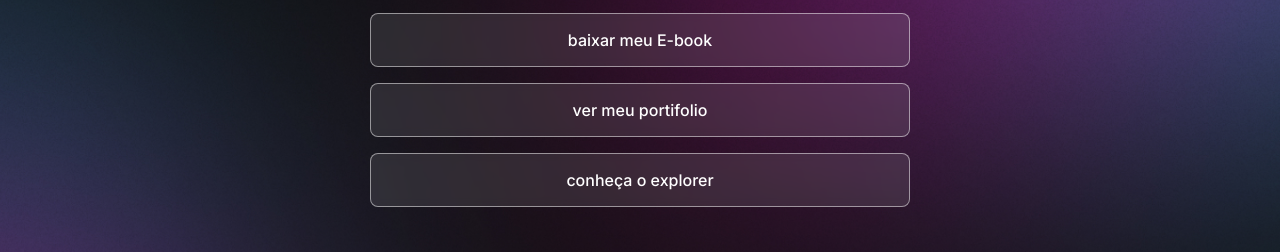
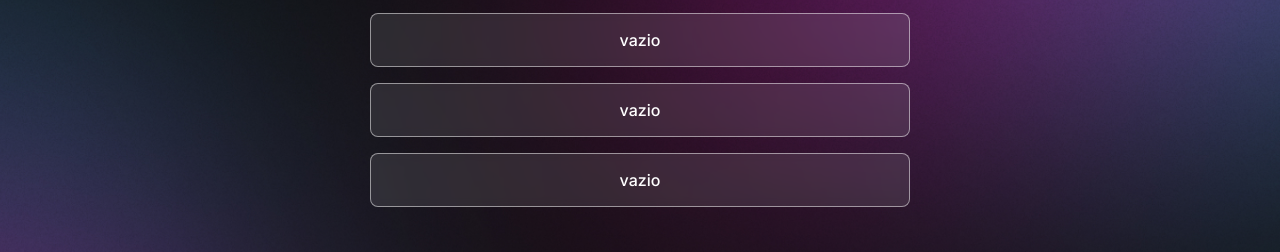
Before and after one commit to ArthurWillers/devlinks, a plain HTML site: page index.html in a window 1280 px wide. Shown: the part 364-616 px from the top of the page. Drawn offline with nearby package versions, Linux system fonts and the light colour scheme.

Commit message:
update links

```diff
--- a/index.html
+++ b/index.html
@@ -30,13 +30,13 @@
           <a href="https://arthurwillers.github.io/habits" target="_blank">Habits</a>
         </li>
         <li>
-          <a href="#" target="_blank">baixar meu E-book</a>
+          <a href="#">vazio</a>
         </li>
         <li>
-          <a href="#" target="_blank">ver meu portifolio</a>
+          <a href="#">vazio</a>
         </li>
         <li>
-          <a href="#" target="_blank">conheça o explorer</a>
+          <a href="#">vazio</a>
         </li>
       </ul>
       <div id="social-links">
```
